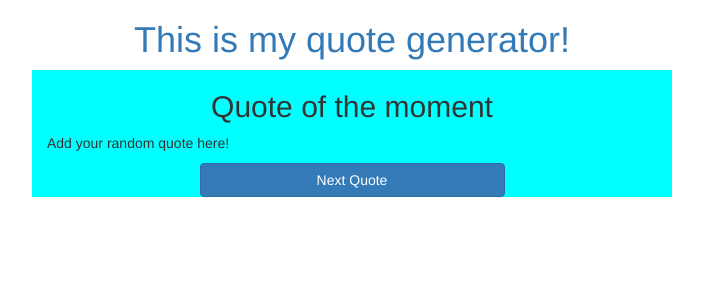
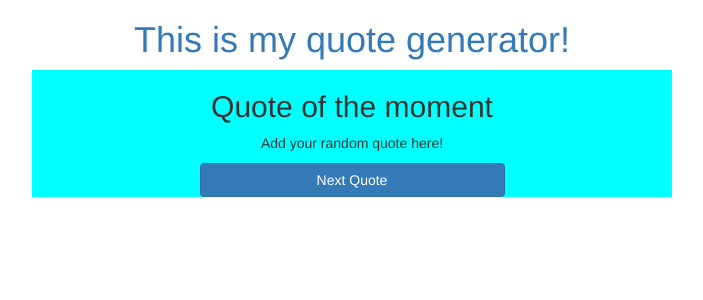
Before and after one commit to Xavier-J-Ortiz/random-quote-generator-angular, an Angular app: page / in a window 1280 px wide. Shown: the top 300 px of the page, without its empty margins (288-991 px from the left). Built offline with nearby package versions, Linux system fonts and the light colour scheme.

Commit message:
prematurely input the routes module, separated the block view of the random quote generator

```diff
--- a/src/app/app.component.html
+++ b/src/app/app.component.html
@@ -3,12 +3,5 @@
   <h1 class="text-primary text-center">
     This is my quote generator!
   </h1>
-  <div class="row">
-    <div class="col-md-offset-3 col-md-6" style="background-color:aqua">
-      <h2 class="text-center">Quote of the moment</h2>
-      <p>Add your random quote here!</p>
-      <button class="btn btn-primary col-md-offset-3 col-md-6" (click)="next()">Next Quote</button>
-
-    </div>
-  </div>
+  <app-generator-block></app-generator-block>
 </div>
--- a/src/app/app.component.ts
+++ b/src/app/app.component.ts
@@ -6,5 +6,5 @@ import { Component } from '@angular/core';
   styleUrls: ['./app.component.css']
 })
 export class AppComponent {
-  title = 'app';
+  title = 'Random Quote Generator';
 }
--- /dev/null
+++ b/src/app/generator-block/generator-block.component.html
@@ -0,0 +1,7 @@
+  <div class="row">
+    <div class="col-md-offset-3 col-md-6" style="background-color:aqua">
+      <h2 class="text-center">Quote of the moment</h2>
+      <p class="text-center">Add your random quote here!</p>
+      <button class="btn btn-primary col-md-offset-3 col-md-6" (click)="next()">Next Quote</button>
+    </div>
+  </div>
--- /dev/null
+++ b/src/app/generator-block/generator-block.component.ts
@@ -0,0 +1,15 @@
+import { Component, OnInit } from '@angular/core';
+
+@Component({
+  selector: 'app-generator-block',
+  templateUrl: './generator-block.component.html',
+  styleUrls: ['./generator-block.component.css']
+})
+export class GeneratorBlockComponent implements OnInit {
+
+  constructor() { }
+
+  ngOnInit() {
+  }
+
+}
```
Also changed, not shown: src/app/app-routing.module.ts (added, +7 -0 lines), src/app/app.module.ts (+6 -2 lines), src/app/generator-block/generator-block.component.css (added), 1 other file (tests, documents, lock files or other folders).
